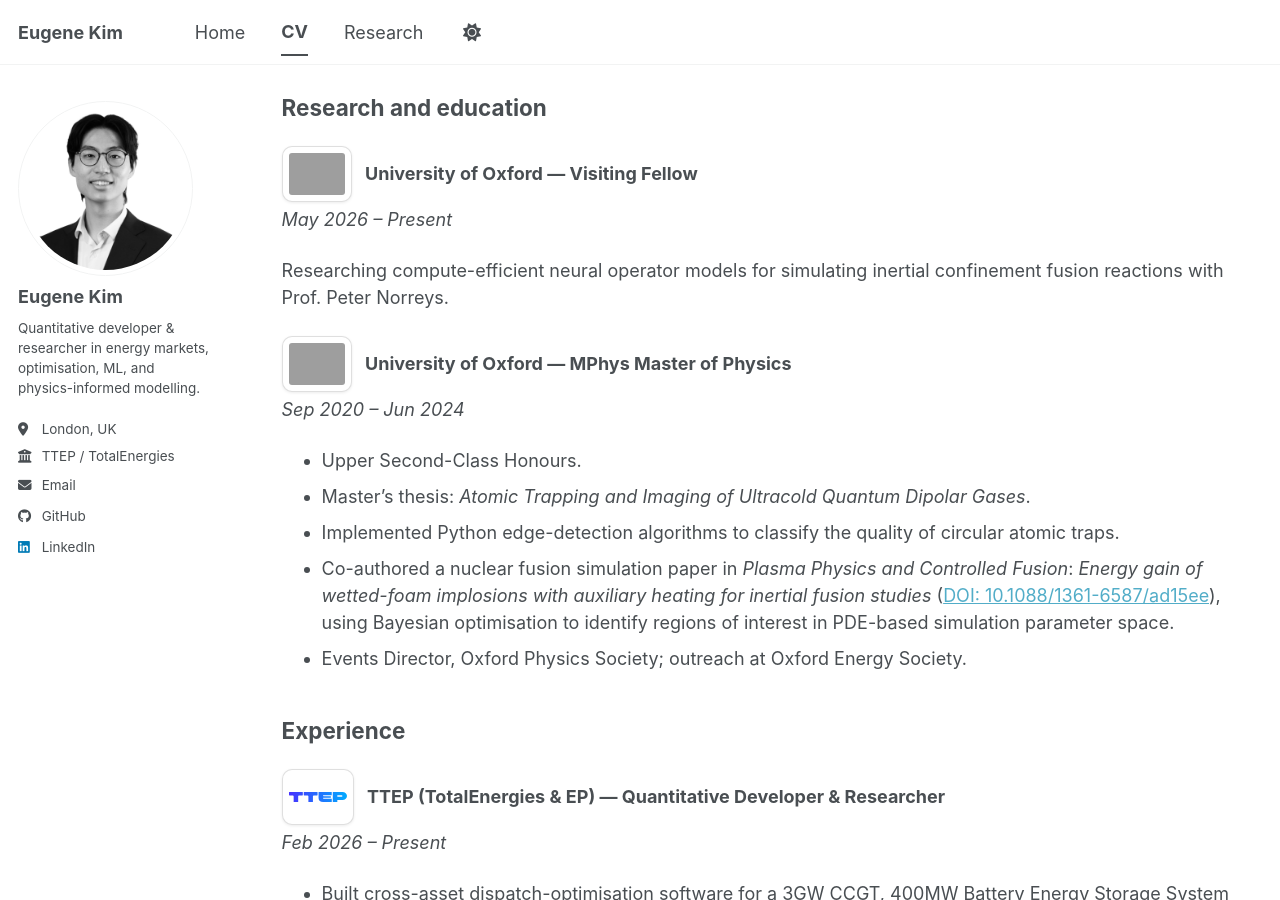
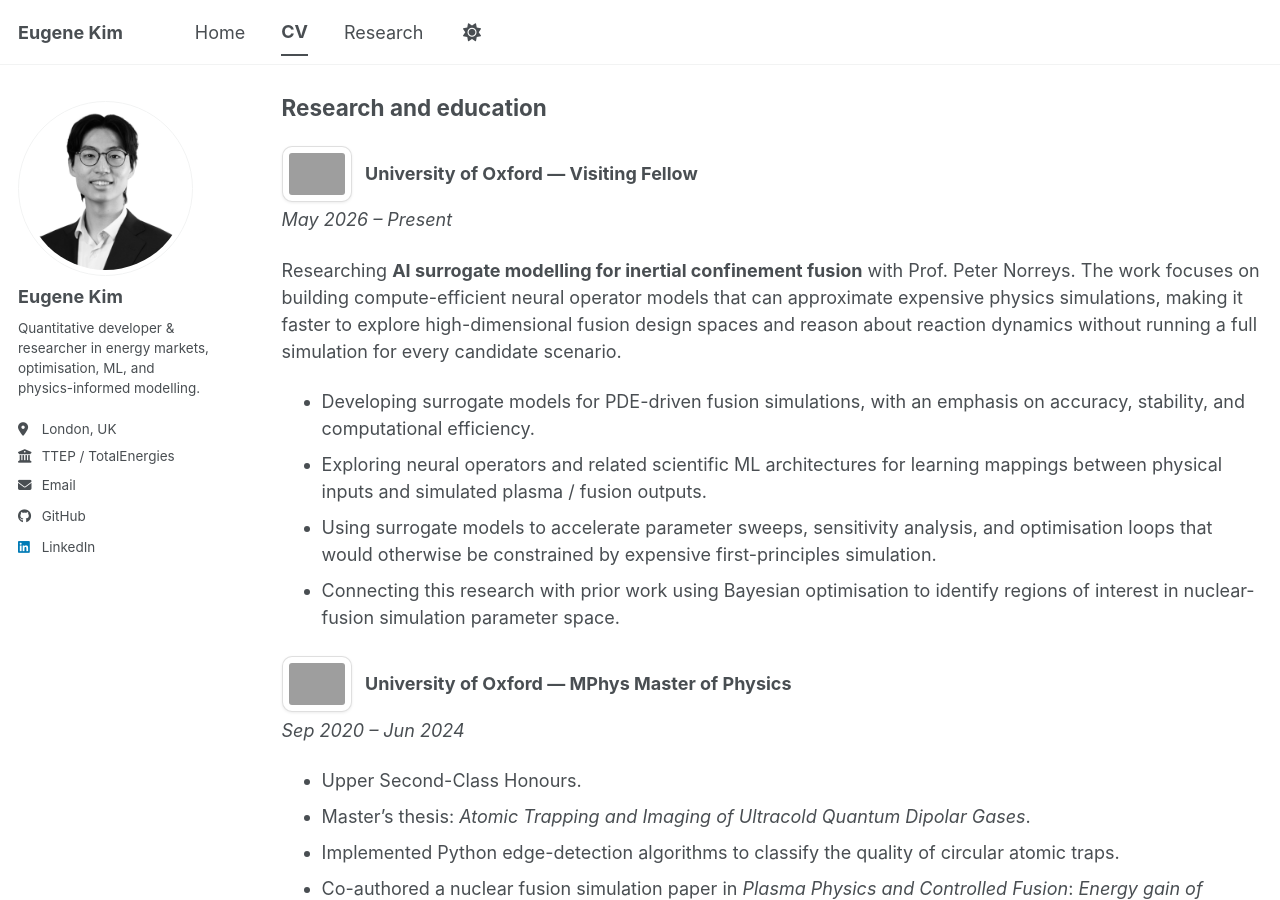
Before and after one commit to eugkim0120/eugkim0120.github.io, a Jekyll site: the page built from _pages/cv.md, in a window 1280 px wide and 900 px high, scrolled down 275 px. Built offline with Jekyll 4.4.1, drawn with Linux system fonts in a browser that asks for light colours; a script bundle is joined from its source files by our own code; library files that are not in the unit come from our copies; grey boxes are pictures that could not be loaded.

Commit message:
Expand AI surrogate modelling research description

```diff
--- a/_pages/cv.md
+++ b/_pages/cv.md
@@ -20,7 +20,12 @@ Quantitative developer and researcher working across energy markets, dispatch op
 <div class="institution-heading"><img class="institution-logo" src="/images/logos/oxford.svg" alt="University of Oxford logo"><h3>University of Oxford — Visiting Fellow</h3></div>
 *May 2026 – Present*
 
-Researching compute-efficient neural operator models for simulating inertial confinement fusion reactions with Prof. Peter Norreys.
+Researching **AI surrogate modelling for inertial confinement fusion** with Prof. Peter Norreys. The work focuses on building compute-efficient neural operator models that can approximate expensive physics simulations, making it faster to explore high-dimensional fusion design spaces and reason about reaction dynamics without running a full simulation for every candidate scenario.
+
+- Developing surrogate models for PDE-driven fusion simulations, with an emphasis on accuracy, stability, and computational efficiency.
+- Exploring neural operators and related scientific ML architectures for learning mappings between physical inputs and simulated plasma / fusion outputs.
+- Using surrogate models to accelerate parameter sweeps, sensitivity analysis, and optimisation loops that would otherwise be constrained by expensive first-principles simulation.
+- Connecting this research with prior work using Bayesian optimisation to identify regions of interest in nuclear-fusion simulation parameter space.
 
 <div class="institution-heading"><img class="institution-logo" src="/images/logos/oxford.svg" alt="University of Oxford logo"><h3>University of Oxford — MPhys Master of Physics</h3></div>
 *Sep 2020 – Jun 2024*
```
Also changed, not shown: _pages/about.md (+1 -1 lines).
